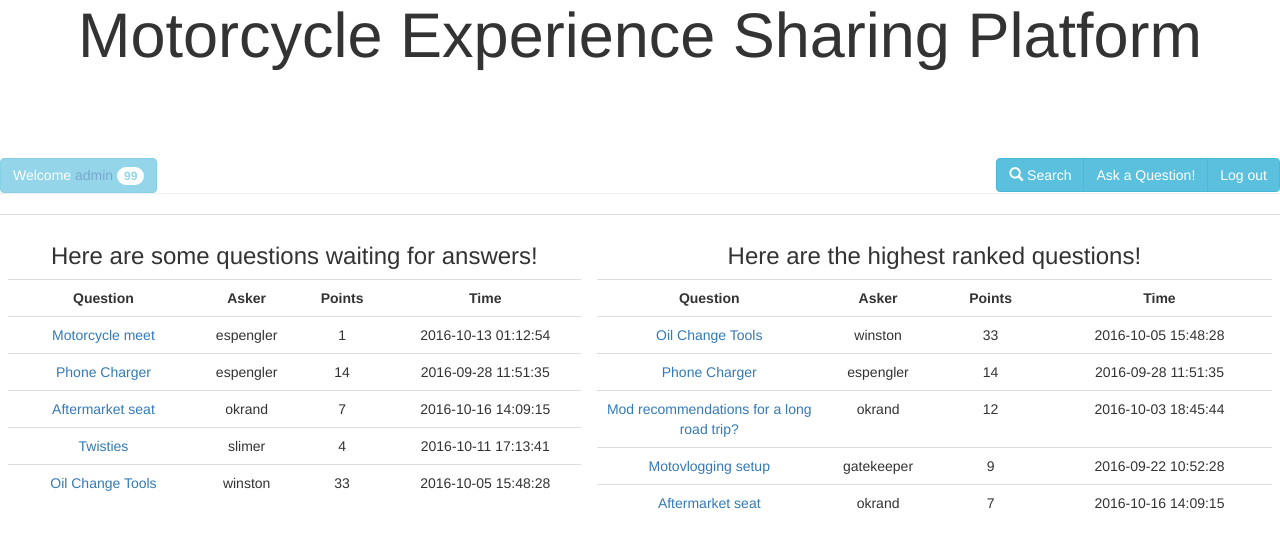
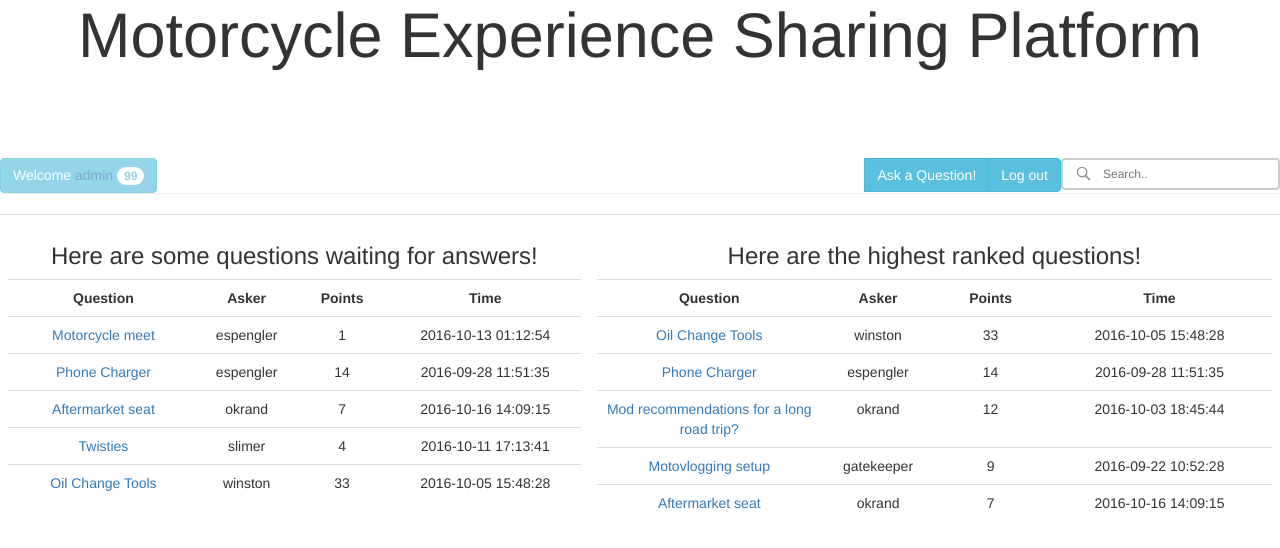
Before and after one commit to okrand/CS-518_Web-Programming, a PHP site: page / in a window 1280 px wide. Shown: the part 217-765 px from the top of the page. Run offline with PHP 8.4, Linux system fonts and the light colour scheme; a user stored in the database is signed in; data comes from the database, SQL or seed files in the repository; some libraries are stand-ins or nearby versions.

Commit message:
Working on Ajax user search

```diff
--- a/index.php
+++ b/index.php
@@ -33,8 +33,7 @@ session_start();
                     <span class="btn-group pull-right" >
                         <?php
                         if ($_SESSION["loggedIn"] == true){
-                        echo '<button type="button" class="btn btn-info">
-                            <span class="glyphicon glyphicon-search"></span> Search </button>';
+                        echo '<input type="text" id="search" name="search" placeholder="Search..">';
                         }
                         ?>
 						<a href="ask.php" class="btn btn-info"> Ask a Question!</a>
--- a/style.css
+++ b/style.css
@@ -1,7 +1,13 @@
-.regtable{
-    cellpadding="0";
-    cellspacing="0";
-    border="0";
-    width="100%";
-    align="center";
+#search {
+    height: 32px;
+    box-sizing: border-box;
+    border: 2px solid #ccc;
+    border-radius: 4px;
+    font-size: 12px;
+    background-color: white;
+    background-image: url('searchicon.png');
+    background-size: 20px 20px;
+    background-position: 10px 3px;
+    background-repeat: no-repeat;
+    padding: 12px 20px 12px 40px;
 }
--- a/thingsandstuff.php
+++ b/thingsandstuff.php
@@ -6,7 +6,25 @@ function bringLibraries(){
     <link rel="stylesheet" href="http://cdn.datatables.net/1.10.2/css/jquery.dataTables.min.css">
     <script type="text/javascript" src="http://cdn.datatables.net/1.10.2/js/jquery.dataTables.min.js"></script>
     <script src="https://maxcdn.bootstrapcdn.com/bootstrap/3.3.7/js/bootstrap.min.js"></script>
-    <link rel="stylesheet" type="text/css" href="./style.css">
+    <link rel="stylesheet" type="text/css" href="style.css">
+
+    <script>
+    function showHint(str) {
+    if (str.length == 0) {
+        document.getElementById("txtHint").innerHTML = "";
+        return;
+    } else {
+        var xmlhttp = new XMLHttpRequest();
+        xmlhttp.onreadystatechange = function() {
+            if (this.readyState == 4 && this.status == 200) {
+                document.getElementById("txtHint").innerHTML = this.responseText;
+            }
+        };
+        xmlhttp.open("GET", "gethint.asp?q=" + str, true);
+        xmlhttp.send();
+    }
+    }
+    </script>
   ';
 }
 
```
Also changed, not shown: searchicon.png (added).
